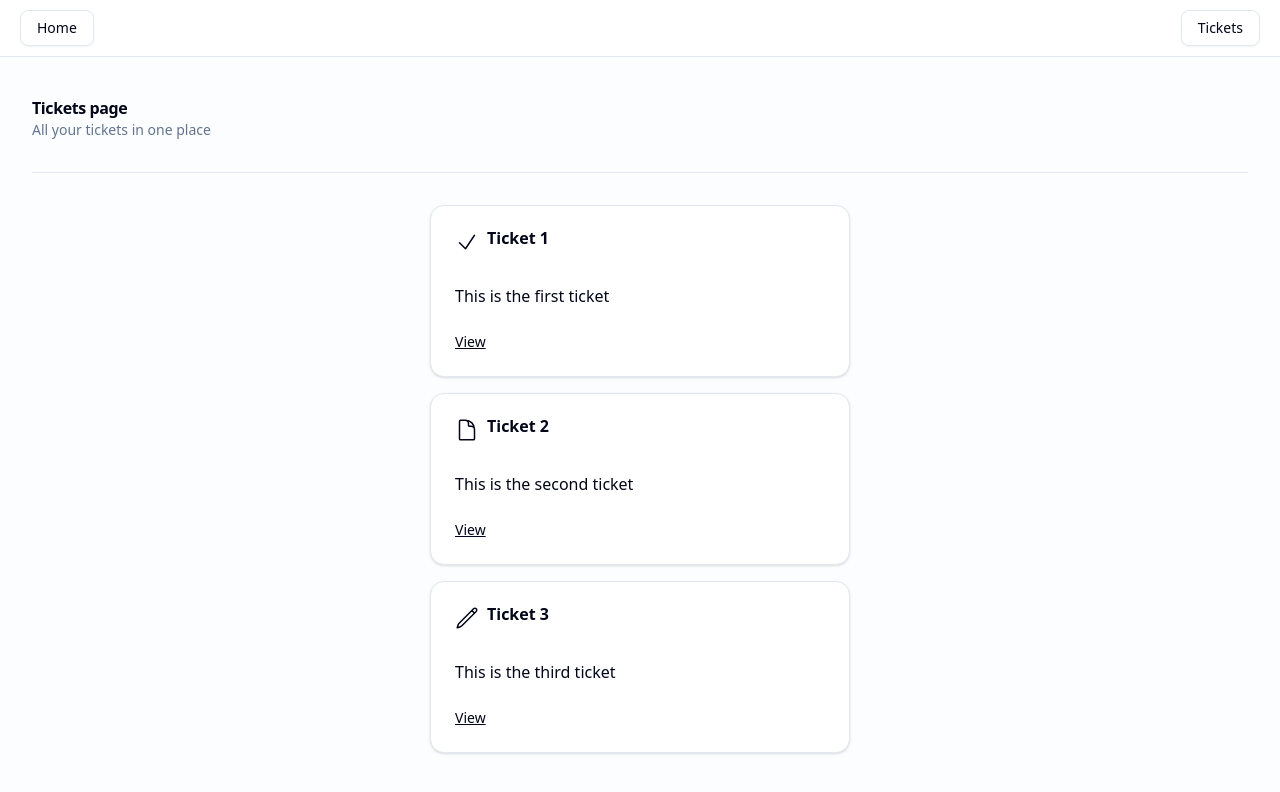
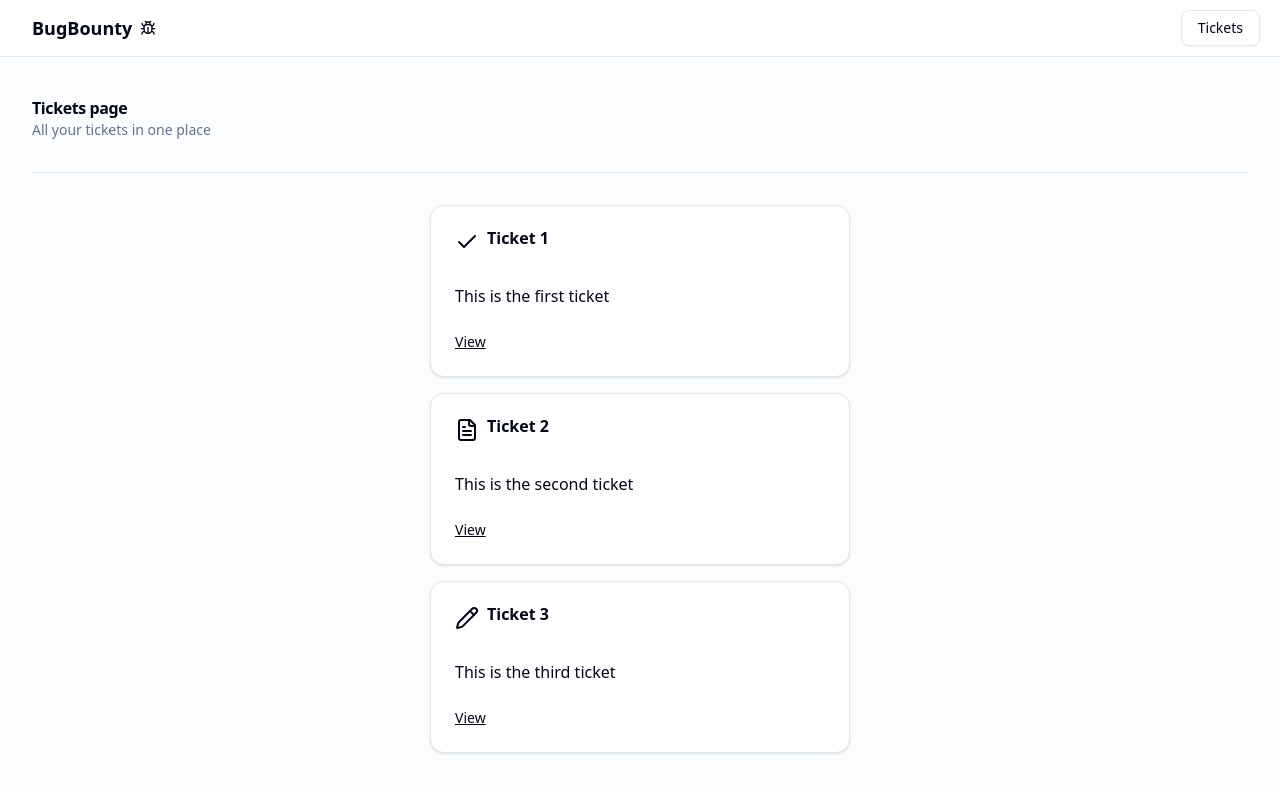
Before and after one commit to illusivesunrae/road-to-next, a Next.js app: page /tickets in a window 1280 px wide. Shown: the top 792 px of the page. Built offline with nearby package versions, Linux system fonts and the light colour scheme.

Commit message:
Named application and added icon

```diff
--- a/src/app/layout.tsx
+++ b/src/app/layout.tsx
@@ -1,5 +1,6 @@
 
 import "./globals.css";
+import { LucideBug } from "lucide-react"
 import type { Metadata } from "next";
 import { Geist, Geist_Mono } from "next/font/google";
 import Link from "next/link";
@@ -33,7 +34,11 @@ export default function RootLayout({
         className={`${geistSans.variable} ${geistMono.variable} antialiased`}
       >
         <nav className="supports-backdrop-blur:bg-background/60 fixed left-0 right-0 top-0 z-20 border-b bg-background/95 backdrop-blur w-full flex py-2.5 px-5 justify-between">
-          <div><Link href={homePath()} className={buttonVariants({ variant: "outline"})}>Home</Link></div>
+          <div>
+            <Link href={homePath()} className={buttonVariants({ variant: "ghost"})}>
+              <h1 className="text-lg font-semibold">BugBounty</h1><LucideBug />
+            </Link>
+          </div>
           <div><Link href={ticketsPath()} className={buttonVariants({ variant: "outline"})}>Tickets</Link></div>
         </nav>
         <main className="min-h-screen flex-1 overflow-y-auto overflow-x-hidden py-24 px-8 bg-secondary/20 flex flex-col">
--- a/src/app/tickets/page.tsx
+++ b/src/app/tickets/page.tsx
@@ -1,32 +1,14 @@
-import clsx from "clsx";
+import { LucideCheck, LucideFileText, LucidePencil } from "lucide-react"
 import Link from "next/link";
 import { Card, CardContent, CardFooter, CardHeader, CardTitle } from "@/components/ui/card"
 import { Separator } from "@/components/ui/separator"
 import { initialTickets } from "@/data";
 import { ticketPath } from "@/paths";
 
-const CheckIcon = () => (
-  <svg xmlns="http://www.w3.org/2000/svg" fill="none" viewBox="0 0 24 24" strokeWidth={1.5} stroke="currentColor" className="size-6">
-    <path strokeLinecap="round" strokeLinejoin="round" d="m4.5 12.75 6 6 9-13.5" />
-  </svg>
-)
-
-const DocumentIcon = () => (
-  <svg xmlns="http://www.w3.org/2000/svg" fill="none" viewBox="0 0 24 24" strokeWidth={1.5} stroke="currentColor" className="size-6">
-    <path strokeLinecap="round" strokeLinejoin="round" d="M19.5 14.25v-2.625a3.375 3.375 0 0 0-3.375-3.375h-1.5A1.125 1.125 0 0 1 13.5 7.125v-1.5a3.375 3.375 0 0 0-3.375-3.375H8.25m2.25 0H5.625c-.621 0-1.125.504-1.125 1.125v17.25c0 .621.504 1.125 1.125 1.125h12.75c.621 0 1.125-.504 1.125-1.125V11.25a9 9 0 0 0-9-9Z" />
-  </svg>
-)
-
-const PencilIcon = () => (
-  <svg xmlns="http://www.w3.org/2000/svg" fill="none" viewBox="0 0 24 24" strokeWidth={1.5} stroke="currentColor" className="size-6">
-    <path strokeLinecap="round" strokeLinejoin="round" d="m16.862 4.487 1.687-1.688a1.875 1.875 0 1 1 2.652 2.652L6.832 19.82a4.5 4.5 0 0 1-1.897 1.13l-2.685.8.8-2.685a4.5 4.5 0 0 1 1.13-1.897L16.863 4.487Zm0 0L19.5 7.125" />
-  </svg>
-)
-
 const TICKET_ICONS = {
-  OPEN: <DocumentIcon />,
-  IN_PROGRESS: <PencilIcon />,
-  DONE: <CheckIcon />,
+  OPEN: <LucideFileText />,
+  IN_PROGRESS: <LucidePencil />,
+  DONE: <LucideCheck />,
 }
 
 const TicketsPage = () => {
```
